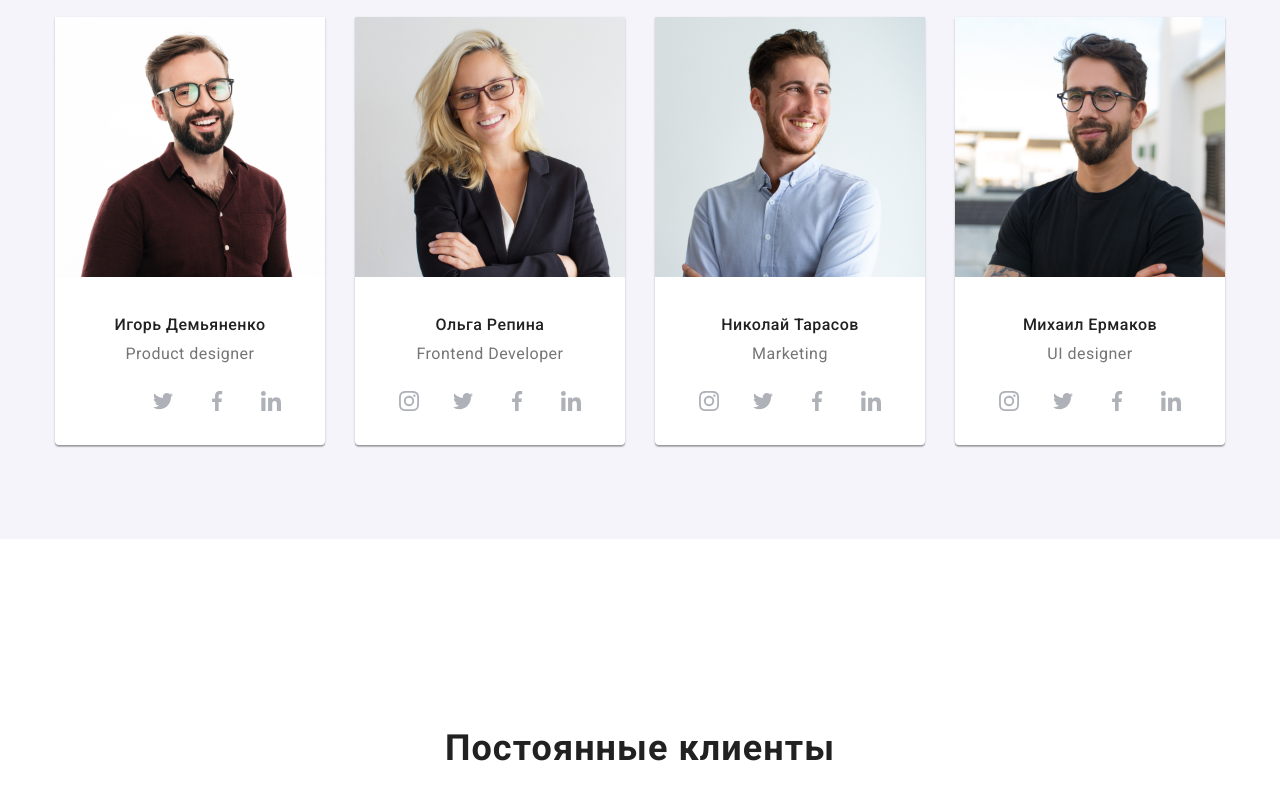
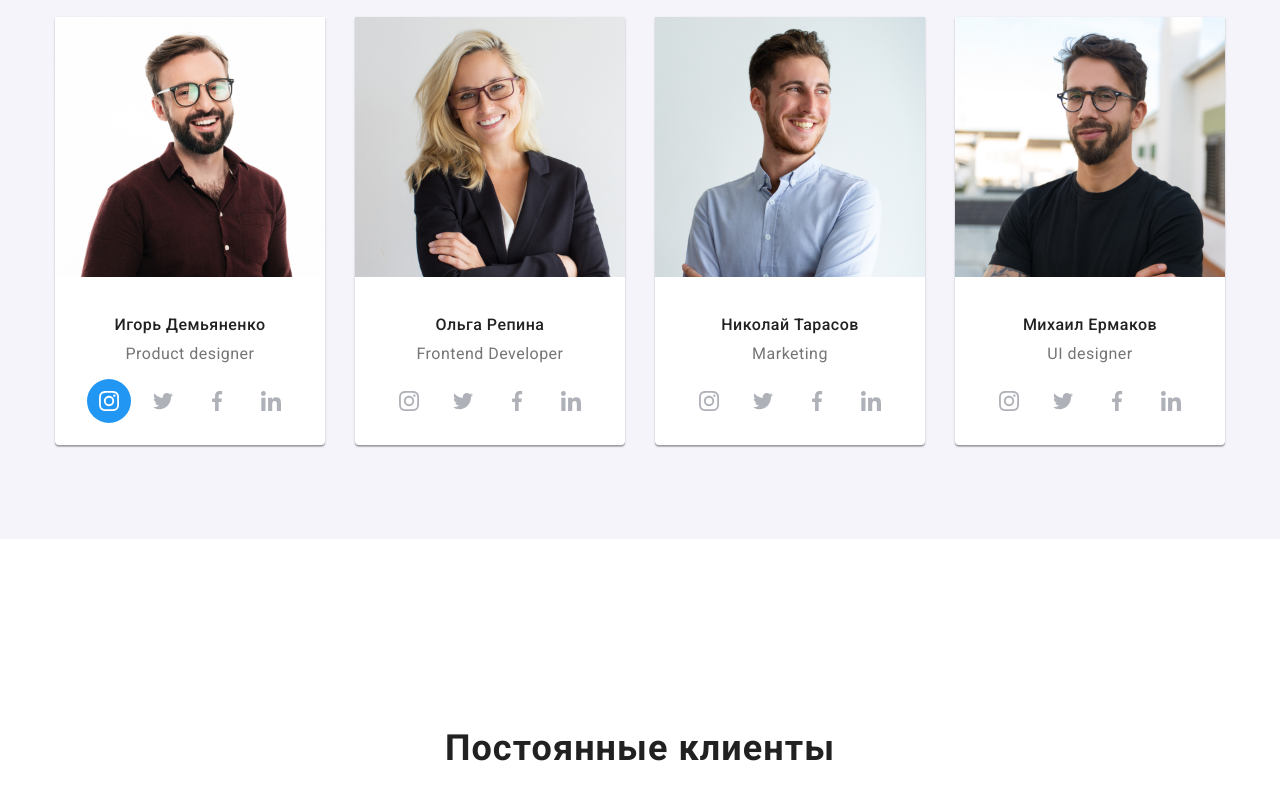
Before and after one commit to IvanChernenko/goit-markup-hw-04, a plain HTML site: page index.html in a window 1280 px wide. In both pictures the pointer is over the link 109 px from the left and 2153 px from the top of the page. Shown: the part 1753-2553 px from the top of the page. Drawn offline with nearby package versions, Linux system fonts and the light colour scheme.

Commit message:
Update styles.css

```diff
--- a/css/styles.css
+++ b/css/styles.css
@@ -415,7 +415,7 @@ address {
   fill: currentColor;
 }
 
-.social-icons-link:hover .social-icons-link:focus {
+.social-icons-link:hover {
   background-color: var(--accent-cl);
 }
 
```
